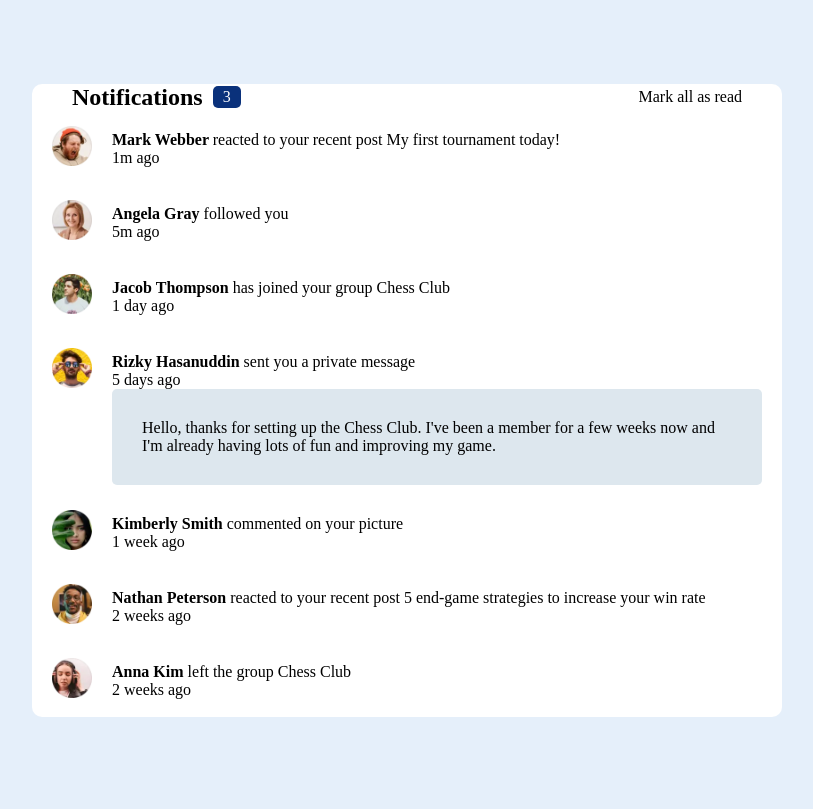
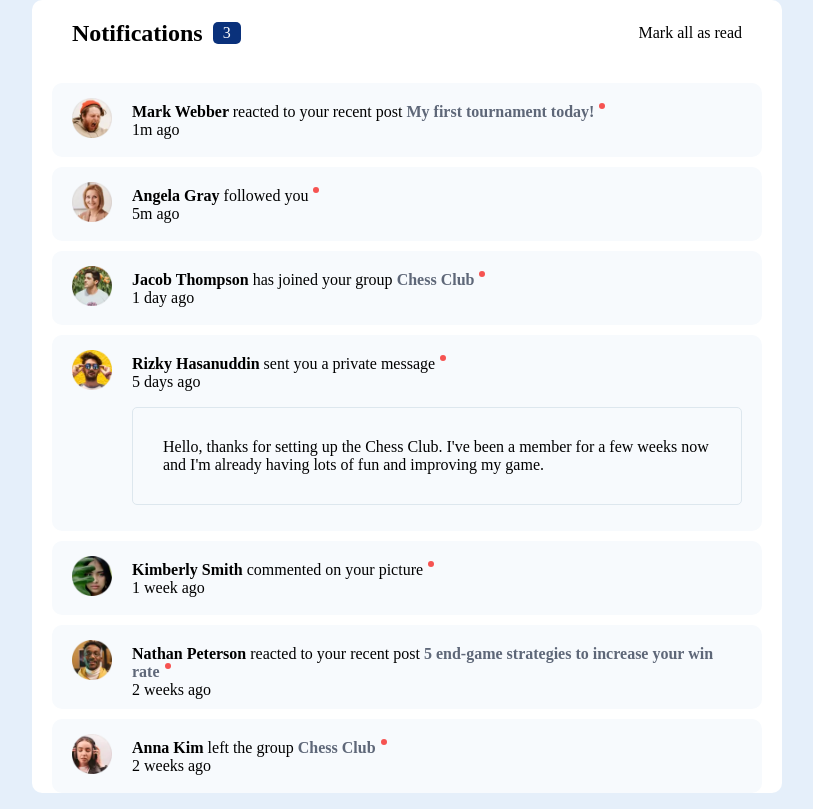
Before and after one commit to LorryAfriyie/notifications-page, a React (Vite) app: page / in a window 1280 px wide. Shown: the whole page, without its empty margins (233-1046 px from the left). Built offline with nearby package versions, Linux system fonts and the light colour scheme.

Commit message:
Aesthetic adjustments to notification list

```diff
--- a/src/NotificationList.jsx
+++ b/src/NotificationList.jsx
@@ -9,20 +9,22 @@ export const NotificationList = () => {
                 <img src={y.image} alt="" />
               </div>
               <div className="text">
-                <strong>{y.name + " "}</strong>
-                {y.note_msg + " " + y.post}
-                <br />
+                <div className="info">
+                  <strong className="person-name">{y.name + " "}</strong>
+                  {y.note_msg + " "}
+                  <strong className="post">{y.post}</strong>
+                </div>
                 {y.timestamp}
 
                 {privateMessage.map((x) => {
                   return (
-                    <>
+                    <div key={x.msgId} className="private-message-container">
                       {x.personId === y.personId ? (
                         <p className="private-message">{x.message}</p>
                       ) : (
                         ""
                       )}
-                    </>
+                    </div>
                   );
                 })}
               </div>
--- a/src/NotificationList.scss
+++ b/src/NotificationList.scss
@@ -1,10 +1,14 @@
 .notification-list {
   ul {
+    padding: 0;
     li {
       list-style-type: none;
-      padding: 15px 0 15px 0;
+      padding: 15px 20px 15px 20px;
       display: flex;
       align-items: start;
+      background-color: hsl(210, 60%, 98%);
+      border-radius: 10px;
+      margin-bottom: 10px;
 
       .img {
         margin-right: 20px;
@@ -19,10 +23,42 @@
         position: relative;
         top: 5px;
 
+        .person-name {
+          cursor: pointer;
+        }
+
+        .person-name:hover {
+          color: hsl(219, 85%, 26%);
+        }
+
+        .post {
+          cursor: pointer;
+          color: hsl(219, 12%, 42%);
+        }
+
+        .post:hover {
+          color: hsl(219, 85%, 26%);
+        }
+
         .private-message {
-          background-color: hsl(205, 33%, 90%);
           padding: 30px;
           border-radius: 5px;
+          border: 1px solid hsl(205, 33%, 90%);
+        }
+
+        .private-message:hover {
+          background-color: hsl(205, 33%, 90%);
+        }
+
+        .info::after {
+          content: "";
+          position: absolute;
+
+          width: 6px;
+          height: 6px;
+          background-color: hsl(1, 90%, 64%);
+          border-radius: 50%;
+          margin-left: 5px;
         }
       }
     }
--- a/src/styles.scss
+++ b/src/styles.scss
@@ -10,8 +10,8 @@
 
 * {
   box-sizing: border-box;
-  padding: 0;
-  margin: 0;
+  /*   padding: 0;
+  margin: 0; */
 }
 
 body {
```
